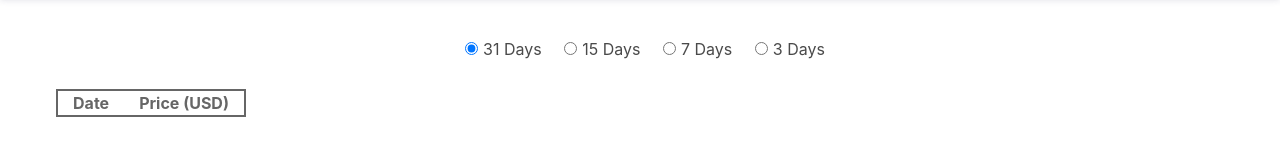
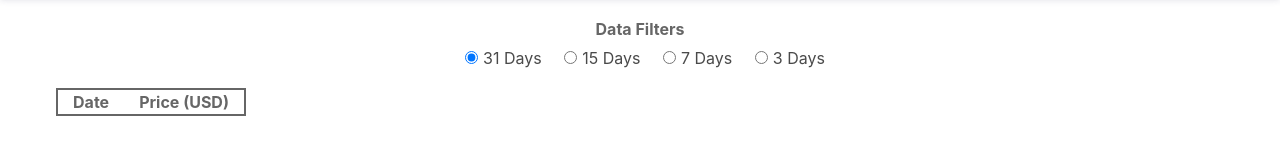
Before and after one commit to stbarillas/hone, a website: page index.html in a window 1280 px wide. Shown: the part 91-246 px from the top of the page. Drawn offline with nearby package versions, Linux system fonts and the light colour scheme; no server answers.

Commit message:
added filter title

```diff
--- a/index.html
+++ b/index.html
@@ -28,6 +28,7 @@
         </nav>
         <section>
             <div id="radioContainer">
+                <h1>Data Filters</h1>
                 <div id="radioButtons" class="control">
                         <label class="radio">
                             <input type="radio" name="answer" checked onclick="renderData(31)">31 Days
@@ -82,7 +83,7 @@
                                     options: {
                                         title: {
                                             display: true,
-                                            text: "Historical BTC data",
+                                            text: "Historical BTC Graph",
                                             fontSize: 20,
                                         },
                                         scales: {
--- a/static/style.css
+++ b/static/style.css
@@ -1,7 +1,8 @@
 /*General styles*/
-.is-fullheight{
-    height: 100vh;
-    background: #FF5C39;
+h1 {
+    font-size: 16px;
+    font-weight: bold;
+    color: #666666;
 }
 .is-vertically-centered {
 	position: absolute;
@@ -49,10 +50,11 @@
 }
 /*Radio Buttons*/
 #radioContainer{
-
+    text-align: center;
+    margin-top: 20px;
 }
 #radioButtons{
-    margin: 40px;
+    margin: 5px 40px 30px;
     text-align: center;
 }
 input {
```
